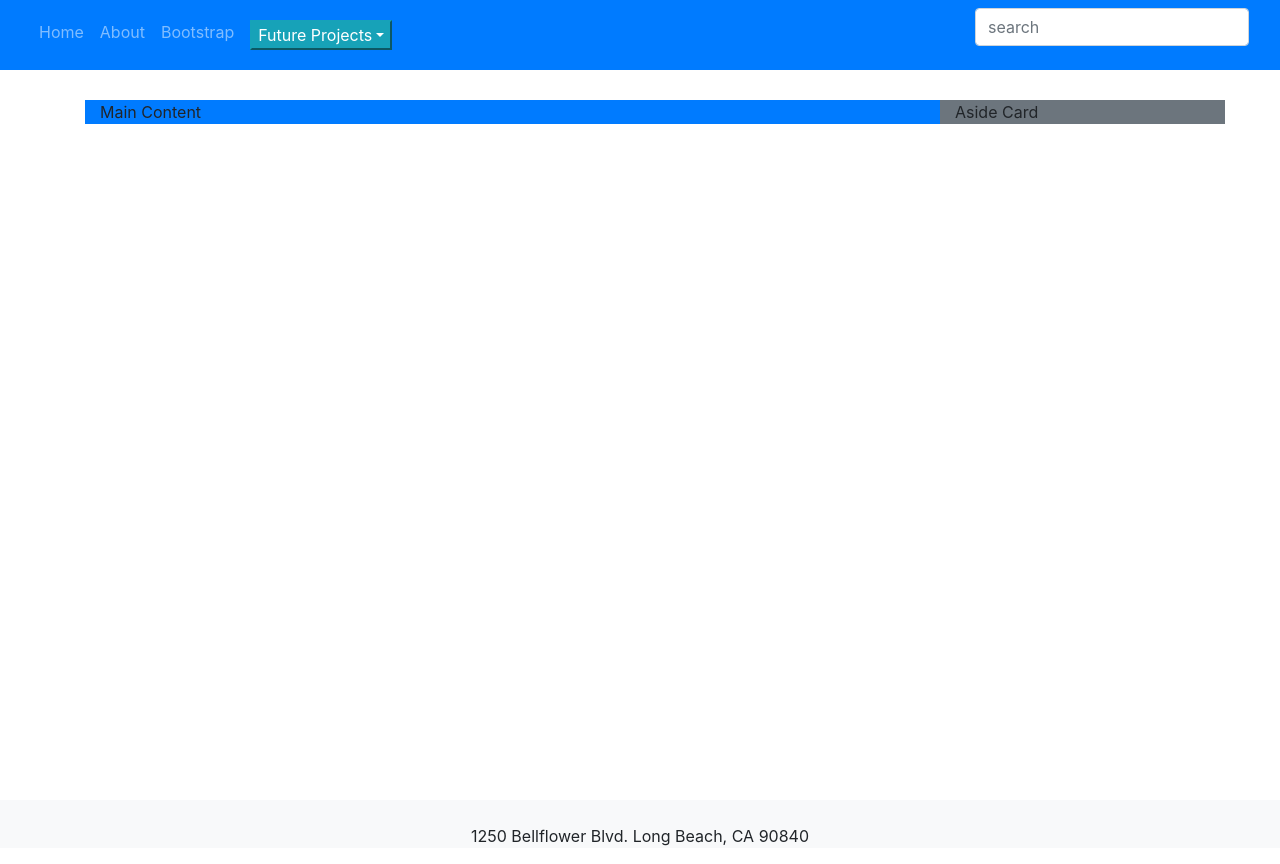
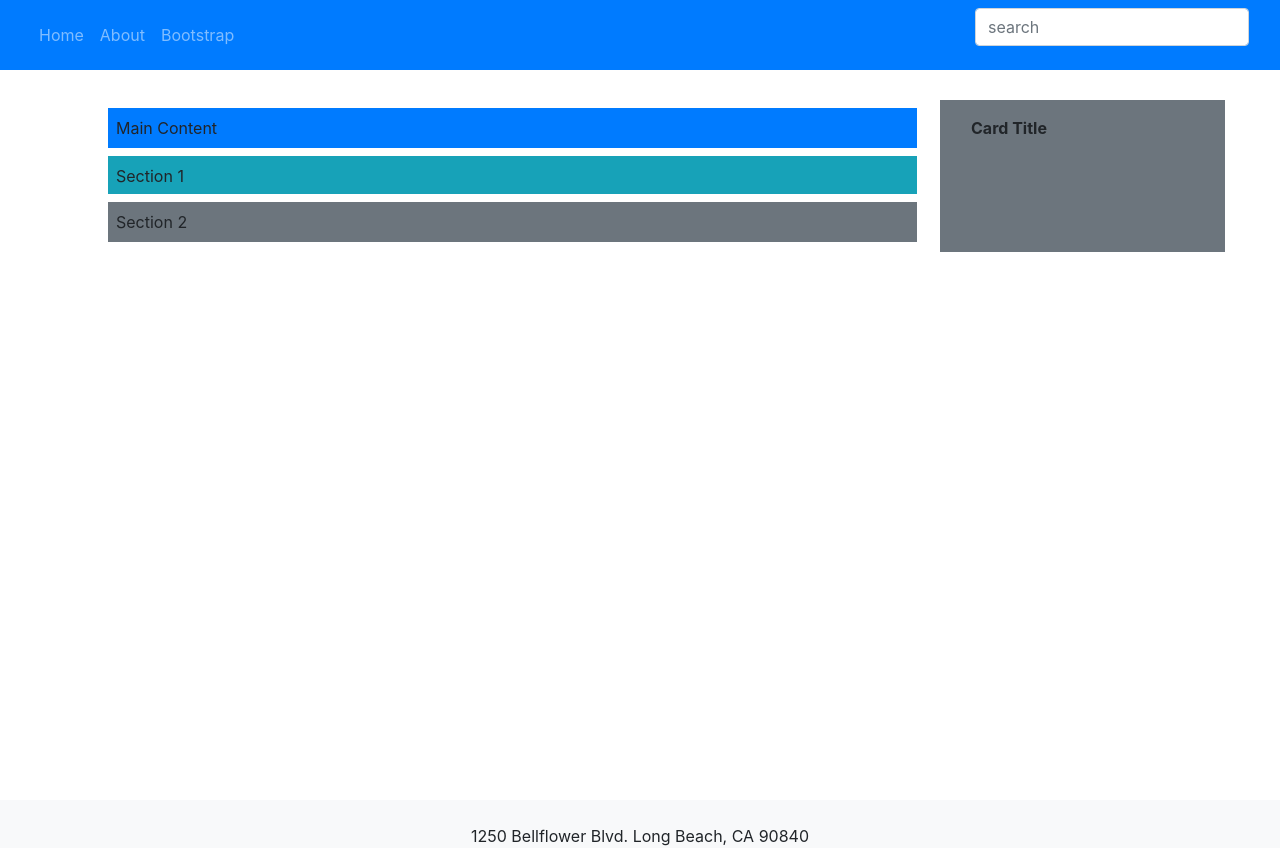
Before and after one commit to JacobGastelum/Homework-1, a website: page website/bootstrap.html in a window 1280 px wide. Drawn offline with nearby package versions, Linux system fonts and the light colour scheme.

Commit message:
added bootstrap page formatting

```diff
--- a/website/bootstrap.html
+++ b/website/bootstrap.html
@@ -24,17 +24,6 @@
                         <li class="nav-item">
                                 <a class="nav-link" href="bootstrap.html">Bootstrap</a>
                         </li>
-                        <li class="nav-item">
-                            <div class="nav-link">
-                                <button class="btn-info dropdown-toggle" data-toggle="dropdown">Future Projects</button>
-                                <div class="dropdown-menu">
-                                    <a href="#" class="dropdown-item"> Homework 3</a>
-                                    <a href="#" class="dropdown-item"> Homework 4</a>
-                                    <a href="#" class="dropdown-item"> Homework 5</a>
-                                    <a href="#" class="dropdown-item"> Homework 6</a>
-                                </div>
-                            </div>
-                        </li>
                 </ul>
                 <form action="" class="form-inline">
                     <input type="text" class="form-control" type="search" placeholder="search">
@@ -49,9 +38,16 @@
         <div class="scroll">
             <div class="container">
                 <div class="row">
-                    <div class="col-9 bg-primary justify-content-center">Main Content</div>
-                    <div class="col-sm-3 bg-secondary justify-content-end">Aside Card</div>
-
+                    <div class="col-9 justify-content-center">
+                        <div class="row-9 bg-primary justify-content-center m-2 p-2">Main Content</div>
+                        <div class="row-9 bg-info justify-content-center m-2 p-2 h-25">Section 1</div>
+                        <div class="row-9 bg-secondary justify-content-center m-2 p-2 h-60">Section 2</div>
+                    </div>
+                    <div class="col-sm-3 bg-secondary justify-content-end">
+                        <div class="row-sm-3 bg-secondary justify-content-end m-2 p-2 h-5">
+                            <p><Strong>Card Title</Strong></p>
+                        </div>
+                    </div>
                 </div>
 
 
--- a/website/main.css
+++ b/website/main.css
@@ -63,7 +63,7 @@ img {
     margin: 10px 0;
 }
 button {
-    background: white;
+    padding-left: 3px;
     border-radius: 6px;
 }
 .navbar {
```
Also changed, not shown: website/about.html (+0 -11 lines), website/index.html (+3 -4 lines).
